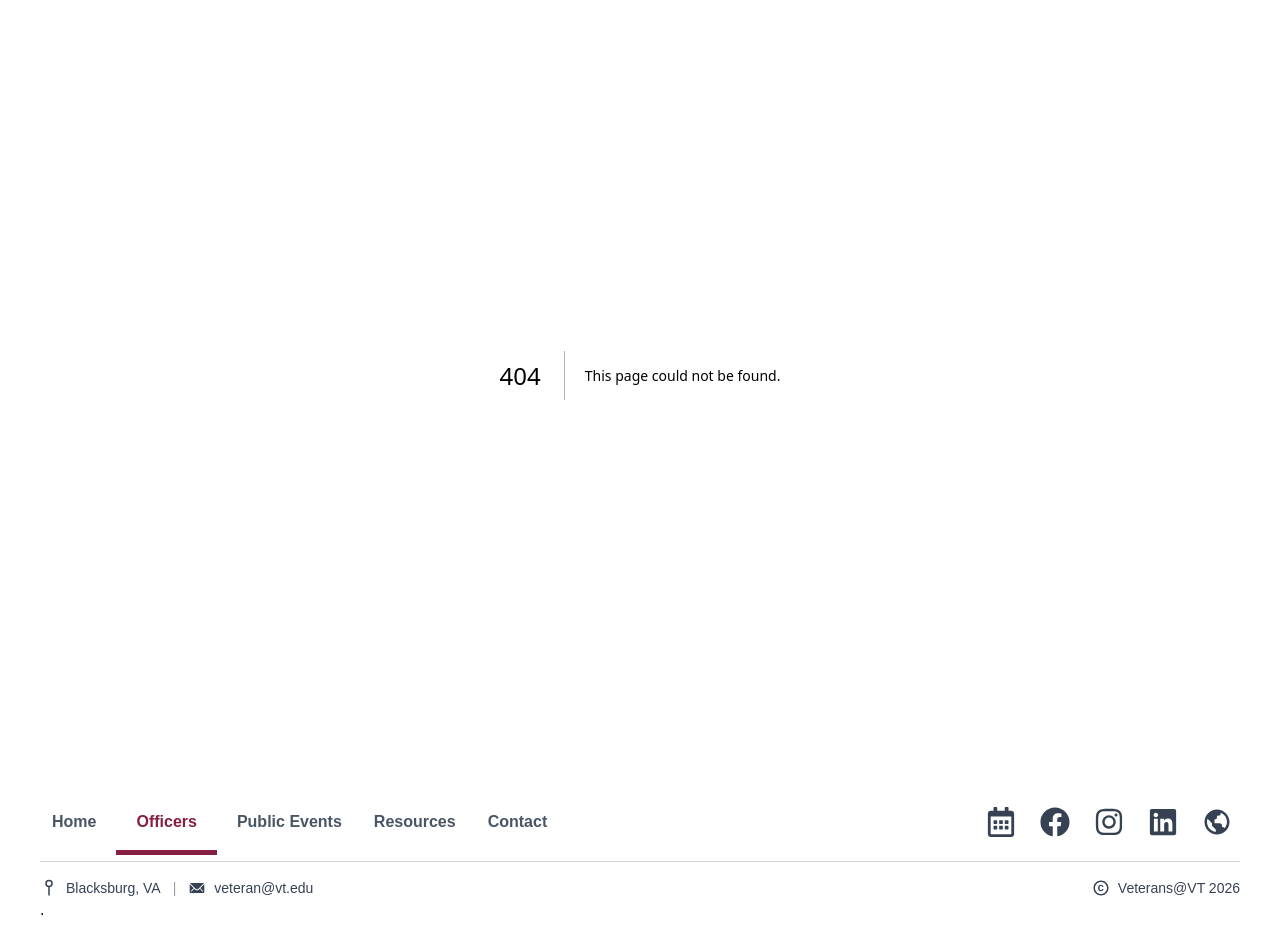
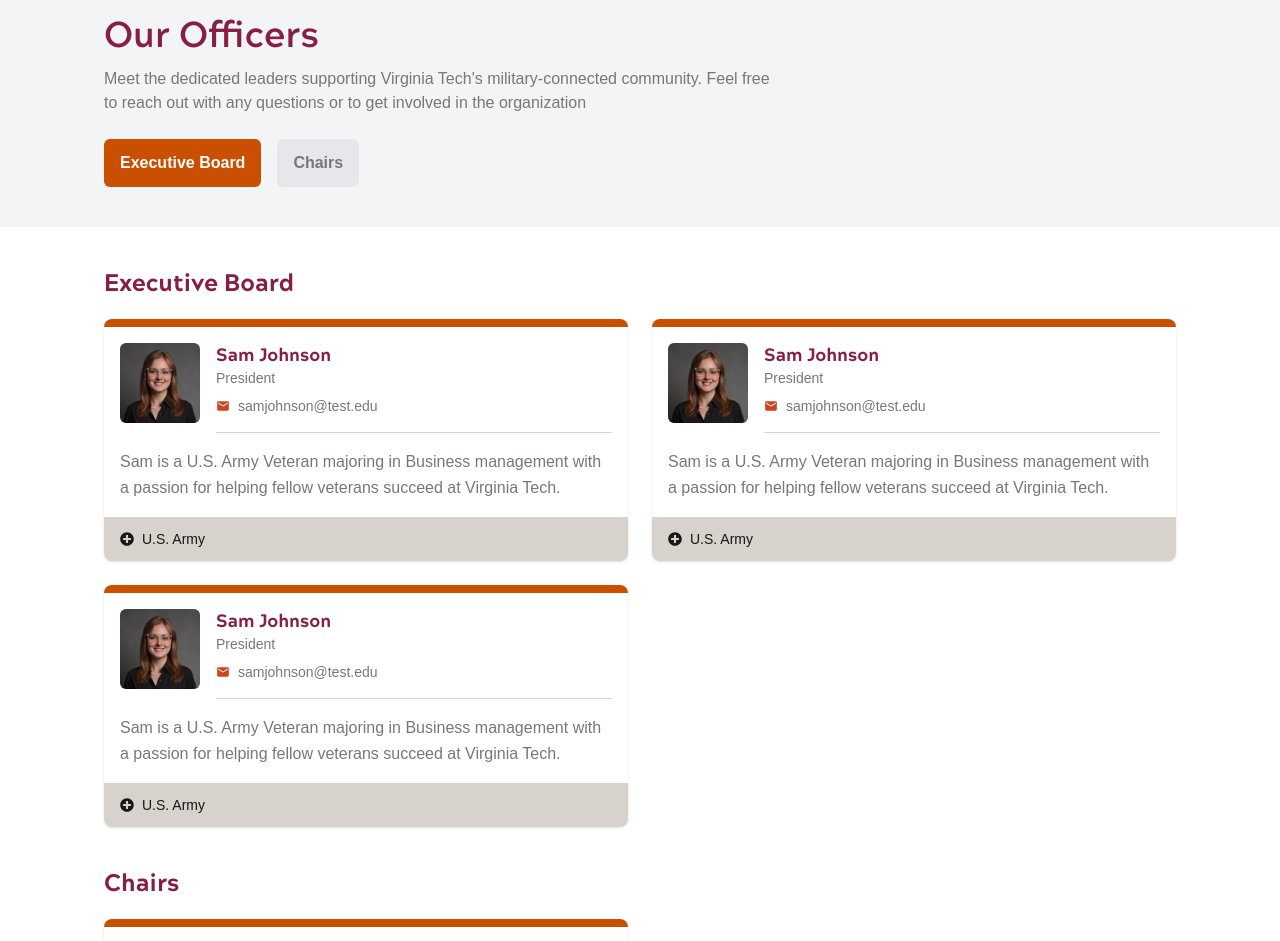
Before and after one commit to ehhurst/vets-at-vt, a Next.js app: page /officers in a window 1280 px wide. Before the commit this address had no page. Shown: the part 100-1041 px from the top of the page. Built offline with nearby package versions, Linux system fonts and the light colour scheme.

Commit message:
complete officer page

```diff
--- /dev/null
+++ b/src/app/(public)/officers/page.tsx
@@ -0,0 +1,76 @@
+import OfficerCard from "@/src/components/officers/OfficerCard";
+import { officersList } from "@/src/types/FakeOfficersData";
+import { Officer } from "@/src/types/Officer";
+
+
+export default function OfficersPage() {
+    const executive_board:Officer[] = officersList.filter((officer:Officer) => officer.role_type == "executive");
+    const chairs_list:Officer[] = officersList.filter((officer:Officer) => officer.role_type == "chair");
+
+
+    return(
+    <main className='min-h-content'>
+        {/*Hero/title section*/}
+        <div className='bg-gray-100'>
+            <div className='mx-auto max-w-6xl px-4 sm:px-6 lg:px-10 py-8 sm:py-10'>
+                <h1 className='text-vt-maroon text-4xl font-vt-bold'>Our Officers</h1>
+
+                <p className="mt-3 text-sm sm:text-base text-vt-hokieStone max-w-2xl">
+                Meet the dedicated leaders supporting Virginia Tech&apos;s military-connected community.
+                Feel free to reach out with any questions or to get involved in the organization
+                </p>
+
+                {/* buttons - column on mobile, row on desktop */}
+                <div className='mt-6 flex flex-col sm:flex-row gap-3 sm:gap-4'>
+                    <a href='#executive-board'>
+                        <button className="w-full sm:w-auto px-4 py-3 p-3 bg-vt-impactOrange text-white font-bold rounded-md hover:cursor-pointer hover:bg-vt-maroon">Executive Board</button>
+                    </a>
+                    <a href='#chairs'>
+                        <button className="w-full sm:w-auto px-4 py-3 p-3 bg-gray-200 text-vt-hokieStone font-bold rounded-md hover:cursor-pointer hover:bg-vt-maroon hover:text-white">Chairs</button>
+                    </a>
+                </div>
+            </div>
+        </div>
+
+        {/*executive board*/}
+        <section id="executive-board" className="mx-auto max-w-6xl px-4 sm:px-6 lg:px-10 mt-8 sm:mt-10 mb-10">
+            <h2 className="text-vt-maroon text-xl sm:text-2xl font-vt-extrabold">Executive Board</h2>
+            {/*card grid*/}
+            <div className='mt-5 grid grid-cols-1 md:grid-cols-2 gap-5 sm:gap-6'>
+                {executive_board ? executive_board.map((officer:Officer, i:number) =>
+                    <OfficerCard
+                        key={i}
+                        headshot_href={officer.headshot_href}
+                        name={officer.name}
+                        role={officer.role}
+                        role_type={officer.role_type}
+                        email={officer.email}
+                        description={officer.description}
+                        branch={officer.branch}/>
+                    ) :
+                    <></>
+                }
+            </div>
+        </section>
+
+        {/*chairs*/}
+        <section id='chairs' className="mx-auto max-w-6xl px-4 sm:px-6 lg:px-10 mt-8 sm:mt-10 mb-10">
+            <h1 className="text-vt-maroon text-xl sm:text-2xl font-vt-extrabold">Chairs</h1>
+            <div className='mt-5 grid grid-cols-1 md:grid-cols-2 gap-5 sm:gap-6'>
+                {chairs_list ? chairs_list.map((officer:Officer, i:number) =>
+                <OfficerCard
+                    key={i}
+                    headshot_href={officer.headshot_href}
+                    name={officer.name}
+                    role={officer.role}
+                    role_type={officer.role_type}
+                    email={officer.email}
+                    description={officer.description}
+                    branch={officer.branch}/>
+                ): <></>}
+            </div>
+        </section>
+    </main>
+
+    );
+}
```
